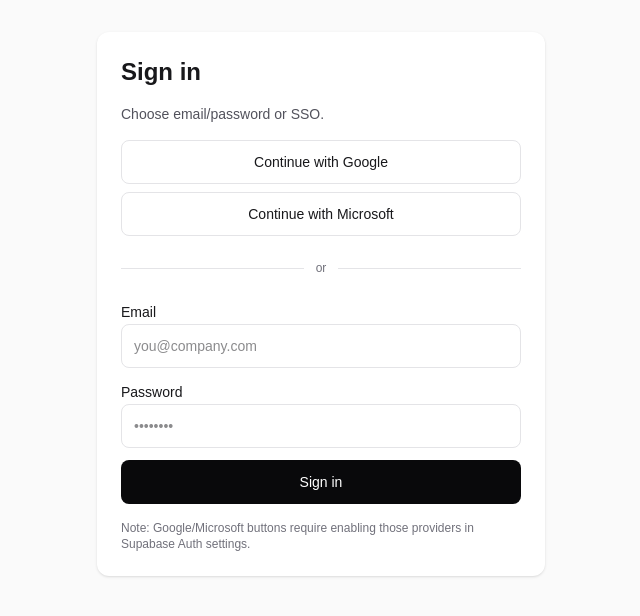
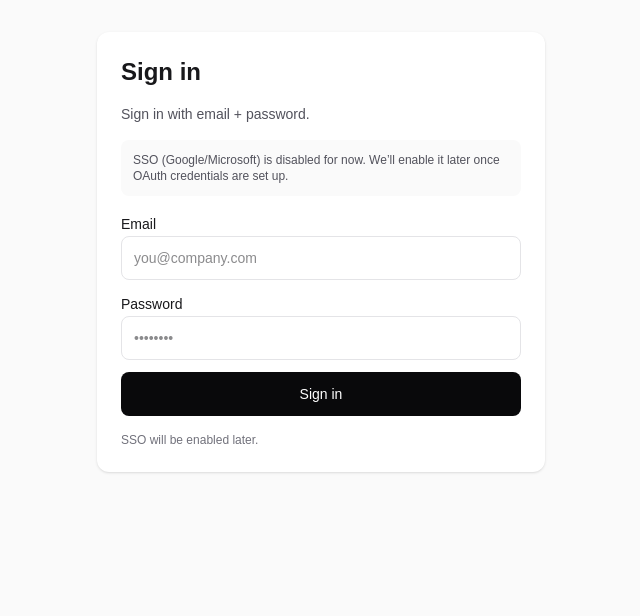
Before and after one commit to noemisasum/lumenflow, a Next.js app in the folder web/: page /login in a window 1280 px wide. Shown: the top 616 px of the page, without its empty margins (319-959 px from the left). Built offline with nearby package versions, Linux system fonts and the light colour scheme; no server answers.

Commit message:
chore: disable OAuth buttons on login (defer SSO)

```diff
--- a/web/src/app/login/page.tsx
+++ b/web/src/app/login/page.tsx
@@ -30,32 +30,13 @@ export default function LoginPage() {
     }
   }
 
-  async function signInOAuth(provider: "google" | "azure") {
-    if (!supabase) {
-      setMsg("Missing Supabase env vars on this deployment.");
-      return;
-    }
-    setLoading(true);
-    setMsg(null);
-    try {
-      const redirectTo = `${window.location.origin}/auth/callback`;
-      const { error } = await supabase.auth.signInWithOAuth({
-        provider,
-        options: { redirectTo },
-      });
-      if (error) throw error;
-      // Supabase will redirect to provider.
-    } catch (err: any) {
-      setMsg(err?.message || "OAuth login failed");
-      setLoading(false);
-    }
-  }
+  // OAuth login (Google/Microsoft) intentionally deferred until credentials are set up.
 
   return (
     <div className="min-h-screen bg-zinc-50 p-8 text-zinc-900">
       <main className="mx-auto w-full max-w-md space-y-4 rounded-xl bg-white p-6 shadow">
         <h1 className="text-2xl font-semibold">Sign in</h1>
-        <p className="text-sm text-zinc-600">Choose email/password or SSO.</p>
+        <p className="text-sm text-zinc-600">Sign in with email + password.</p>
         {!supabase ? (
           <div className="rounded-lg bg-amber-50 p-3 text-sm text-amber-900">
             Supabase env vars are missing on this deployment. Check Vercel env vars:
@@ -64,27 +45,8 @@ export default function LoginPage() {
           </div>
         ) : null}
 
-        <div className="grid gap-2">
-          <button
-            onClick={() => signInOAuth("google")}
-            disabled={loading}
-            className="h-11 rounded-lg border border-zinc-200 bg-white px-4 text-sm font-medium hover:bg-zinc-50 disabled:opacity-60"
-          >
-            Continue with Google
-          </button>
-          <button
-            onClick={() => signInOAuth("azure")}
-            disabled={loading}
-            className="h-11 rounded-lg border border-zinc-200 bg-white px-4 text-sm font-medium hover:bg-zinc-50 disabled:opacity-60"
-          >
-            Continue with Microsoft
-          </button>
-        </div>
-
-        <div className="flex items-center gap-3 py-2">
-          <div className="h-px flex-1 bg-zinc-200" />
-          <div className="text-xs text-zinc-500">or</div>
-          <div className="h-px flex-1 bg-zinc-200" />
+        <div className="rounded-lg bg-zinc-50 p-3 text-xs text-zinc-600">
+          SSO (Google/Microsoft) is disabled for now. We’ll enable it later once OAuth credentials are set up.
         </div>
 
         <form onSubmit={signInPassword} className="space-y-3">
@@ -121,9 +83,7 @@ export default function LoginPage() {
 
         {msg ? <div className="rounded-lg bg-amber-50 p-3 text-sm text-amber-900">{msg}</div> : null}
 
-        <div className="text-xs text-zinc-500">
-          Note: Google/Microsoft buttons require enabling those providers in Supabase Auth settings.
-        </div>
+        <div className="text-xs text-zinc-500">SSO will be enabled later.</div>
       </main>
     </div>
   );
```
